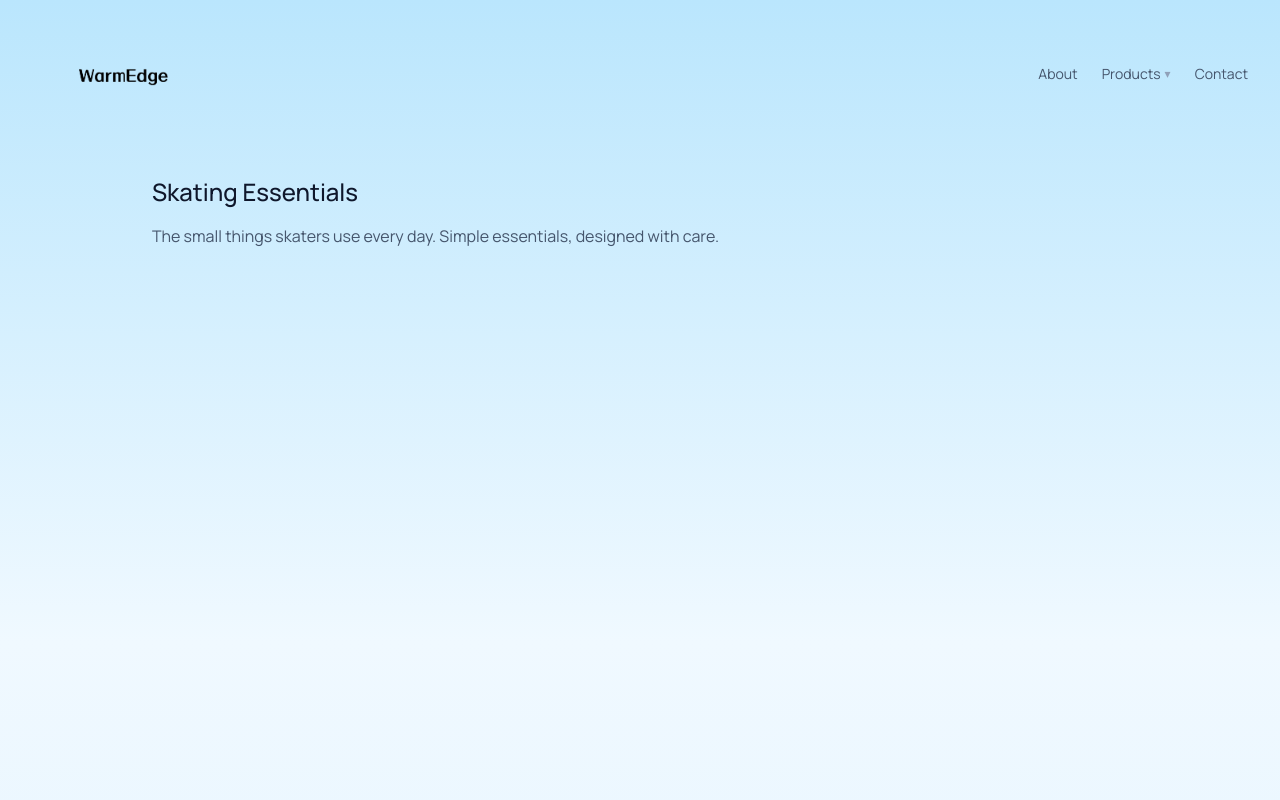
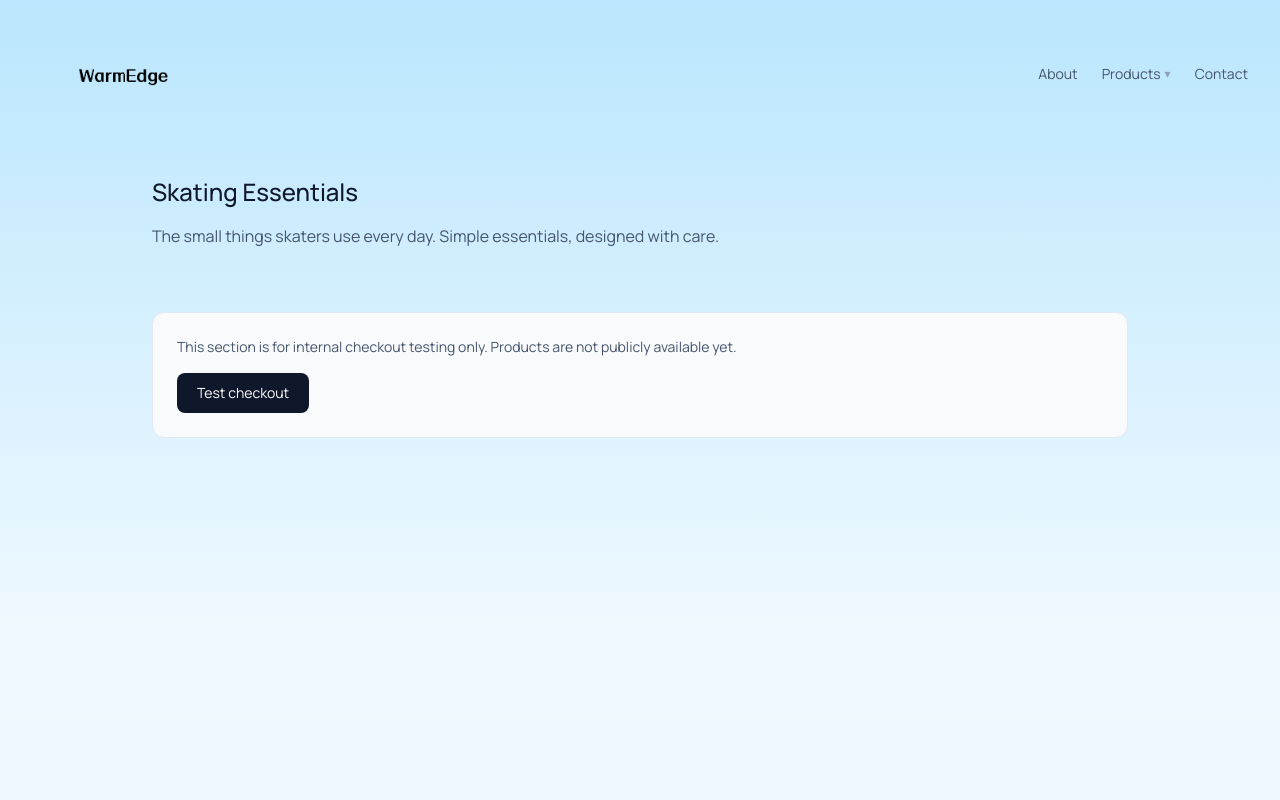
Before and after one commit to charlesl3/warmedge, a Next.js app: page /products/essentials in a window 1280 px wide. Shown: the top 800 px of the page. Built offline with nearby package versions, Linux system fonts and the light colour scheme.

Commit message:
policies

```diff
--- a/app/products/essentials/page.tsx
+++ b/app/products/essentials/page.tsx
@@ -9,6 +9,24 @@ export default function SkatingEssentialsPage() {
         The small things skaters use every day.
         Simple essentials, designed with care.
       </p>
+
+      {/* Internal testing block */}
+      <div className="mt-16 rounded-xl border border-slate-200 bg-slate-50 p-6">
+        <p className="text-sm text-slate-600 mb-4">
+          This section is for internal checkout testing only.
+          Products are not publicly available yet.
+        </p>
+
+        <a
+          href="https://warmedge-3.myshopify.com/products/other-example-product-1"
+          // 以后用variant改这个
+          target="_blank"
+          rel="noopener noreferrer"
+          className="inline-block rounded-lg bg-slate-900 px-5 py-2.5 text-sm text-white hover:bg-slate-800 transition"
+        >
+          Test checkout
+        </a>
+      </div>
     </main>
   )
 }
```
